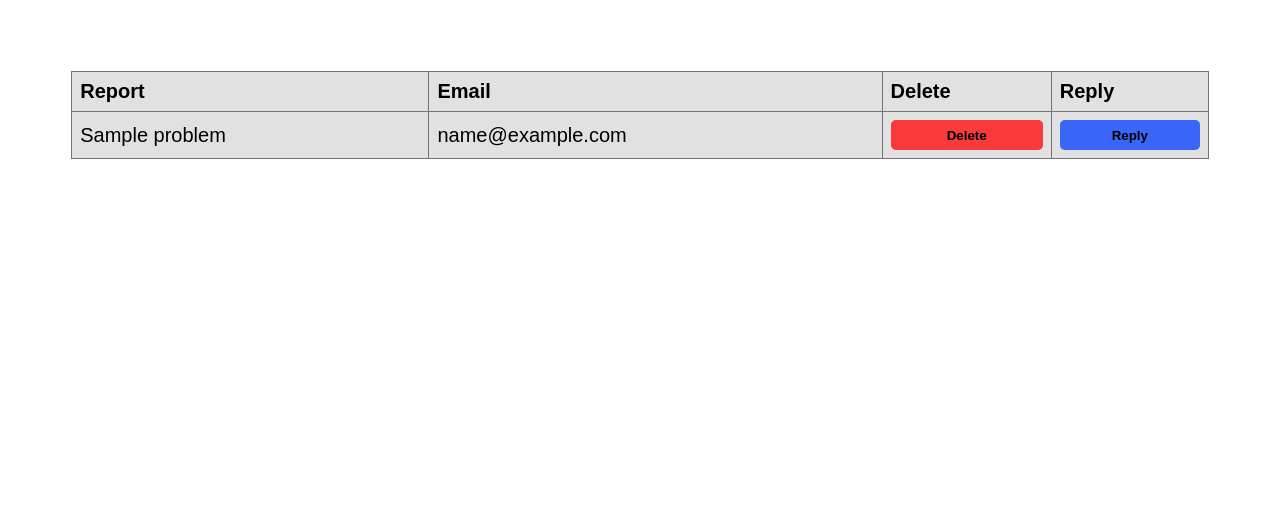
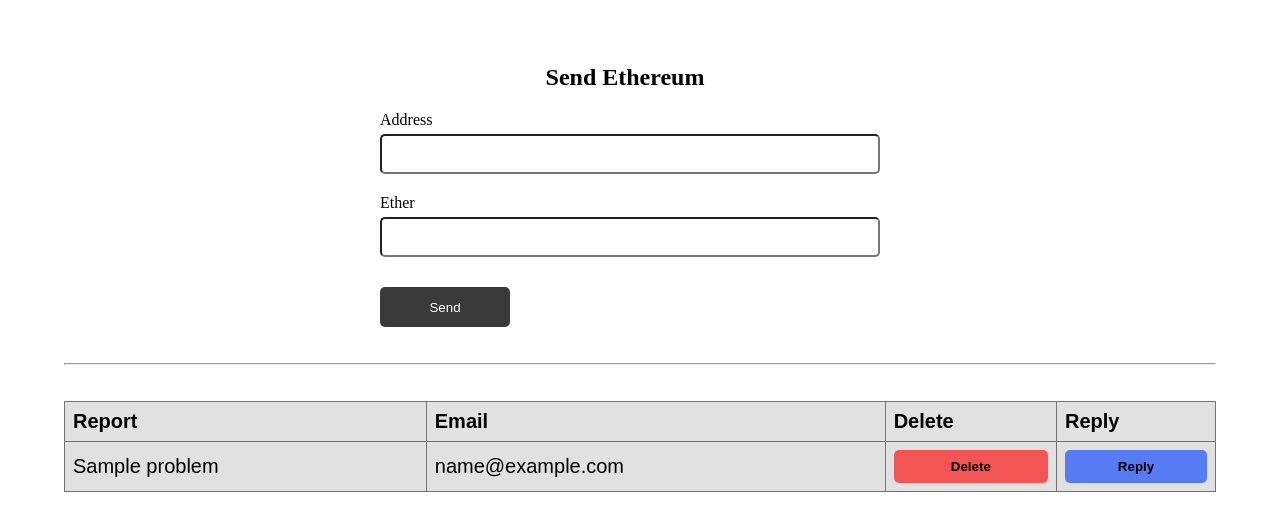
Before and after one commit to JFKongphop/main-etherscan, a Flask app: template templates/admin.html in a window 1280 px wide. Shown: the top 531 px of the page. Run offline with Flask 2, Linux system fonts and the light colour scheme; the template is opened without the code that fills it: most values are stand-ins (such as "Sample title", 1, 10 or a date in 2020).

Commit message:
send-ether

```diff
--- a/app.py
+++ b/app.py
@@ -8,6 +8,7 @@ import requests
 import json
 import smtplib
 from solcx import compile_source
+from web3.gas_strategies.rpc import rpc_gas_price_strategy
 
 
 app = Flask(__name__, template_folder="templates")
@@ -226,16 +227,55 @@ def loginAdmin():
             flash('Only Admin', 'danger')
             return redirect('/')
 
+# send ether to someone only admin
+@app.route("/sendEther", methods=["POST"])
+def sendEther():
+    addressTo = request.form["address"]
+    amountTo = request.form["amount"]
 
+    w3 = Web3(Web3.HTTPProvider(hideData.GORLI))
+
+    account_from = {
+        "private_key": hideData.PRIVATE_KEY,
+        "address": hideData.ADDRESS,
+    }
+    address_to = addressTo
+
+    print(
+        f'Attempting to send transaction from { account_from["address"] } to { address_to }'
+    )
+
+    w3.eth.set_gas_price_strategy(rpc_gas_price_strategy)
+
+    tx_create = w3.eth.account.sign_transaction(
+        {
+            "nonce": w3.eth.get_transaction_count(account_from["address"]),
+            "gasPrice": w3.eth.generate_gas_price(),
+            "gas": 21000,
+            "to": address_to,
+            "value": w3.toWei(amountTo, "ether"),
+        },
+        account_from["private_key"],
+    )
+
+    tx_hash = w3.eth.send_raw_transaction(tx_create.rawTransaction)
+    tx_receipt = w3.eth.wait_for_transaction_receipt(tx_hash)
+
+    print(f"Transaction successful with hash: { tx_receipt.transactionHash.hex() }")
+
+    return redirect("/login")
+
+# render contact route
 @app.route('/contact')
 def contactPage():
     return render_template('contact.html')
 
+# render deploy route
 @app.route('/deploy')
 def deployPage():
     return render_template('deploy.html')
 
-# add data to database but some error
+# add data to database but some error from user
 @app.route('/report', methods=["POST"])
 def report():
     email = request.form["email"]
@@ -243,6 +283,7 @@ def report():
 
     print(email, report)
 
+    # send data to database
     mydb = connectDatabase()
     mycursor = mydb.cursor(dictionary=True)
     sql = "INSERT INTO data (email, problem) VALUES (%s, %s)"
@@ -250,6 +291,7 @@ def report():
     mycursor.execute(sql, val)
     mydb.commit()
 
+    # show after send
     flash('Report send', 'primary')
     return redirect("/")
 
@@ -262,6 +304,7 @@ def readApi():
 
     myResult = myCursor.fetchall()
 
+    # show data route after report
     return make_response(jsonify(myResult), 200)
 
 # delete data by id
@@ -278,6 +321,7 @@ def deleteReport(id):
 
     return redirect("/login")
 
+# get email to reply and id to delete reply
 @app.route("/api/reply/<email>/<id>")
 def replyReport(id, email):
     return render_template(
@@ -286,17 +330,20 @@ def replyReport(id, email):
         email = email
     )
 
+# reply to client
 @app.route("/replyToClient", methods=["POST"])
 def replyToClient():
     #send email
     email = hideData.EMAIL
     password = hideData.PASSWORD
 
+    # request data for send to client
     message = request.form["message"]
     to = request.form["to"]
     id = request.form["id"]
     print(to, id)
 
+    # send email to client
     server = smtplib.SMTP('smtp.gmail.com:587')
     server.starttls()
     server.login(email, password)
--- a/static/styles/admin.css
+++ b/static/styles/admin.css
@@ -1,5 +1,13 @@
 .container-admin{
     padding: 5%;
+}
+
+.send-console{
+
+    display: flex;
+    flex-direction: column;
+    justify-content: center;
+    align-items: center;
 }
 
 table {
@@ -11,26 +19,16 @@ table {
 
   }
 
-  td, th {
+td, th {
     border: 1px solid #757474;
     text-align: left;
     padding: 8px;
-  }
-
-  /* tr:nth-child(even) {
-    background-color: #dddddd;
-  } */
-
-.btn-a{
-    display: flex;
-    justify-content: center;
-    align-items: center;
 }
 
 .delete-btn{
-    background: rgba(255, 0, 0, 0.495);
+    background: rgba(255, 0, 0, 0.618);
     width: 100%;
-    height: 30px;
+    height: 33px;
     border: none;
     border-radius: 5px;
     cursor: pointer;
@@ -43,9 +41,9 @@ table {
 }
 
 .edit-btn{
-    background: rgba(0, 60, 255, 0.498);
+    background: rgba(0, 60, 255, 0.614);
     width: 100%;
-    height: 30px;
+    height: 33px;
     border: none;
     border-radius: 5px;
     cursor: pointer;
--- a/templates/admin.html
+++ b/templates/admin.html
@@ -1,9 +1,31 @@
 <head>
     <title>Admin</title>
     <link rel="stylesheet" href="{{ url_for('static', filename='styles/admin.css') }}">
+    <link rel="stylesheet" href="{{ url_for('static', filename='styles/login.css') }}">
 </head>
 
 <div class="container-admin">
+    <div class="send-console">
+        <h2 class="head-login">Send Ethereum</h2>
+        <form action="/sendEther" method="post">
+            <div class="loginData">
+                <label for="">Address</label>
+                <input type="text" name="address">
+            </div>
+            <div class="loginData">
+                <label for="">Ether</label>
+                <input type="text" name="amount">
+            </div>
+            <div class="submit-login">
+                <button class="login-to" type="submit">Send</button>
+            </div>
+        </form>
+    </div>
+    <br>
+    <br>
+    <hr>
+    <br>
+    <br>
     <table>
         <tr>
             <th>Report</th>
@@ -17,25 +39,17 @@
                 <td>{{ report["email"] }}</td>
                 <td>
                     <div class="btn-a">
-                        <a
-                            class="delete-btn"
-                            href="/api/delete/{{report["id"]}}"
-                            onclick="return confirm('Do you want to delete')"
-                        >
+                        <a href="/api/delete/{{report["id"]}}" onclick="return confirm('Do you want to delete')">
                             <button class="delete-btn">Delete</button>
                         </a>
                     </div>
                 </td >
                 <td>
                     <div class="btn-a">
-                        <a
-                            class="edit-btn"
-                            href="/api/reply/{{report["email"]}}/{{report["id"]}}"
-                        >
+                        <a href="/api/reply/{{report["email"]}}/{{report["id"]}}">
                             <button class="edit-btn">Reply</button>
                         </a>
                     </div>
-
                 </td>
             </tr>
         {% endfor %}
```
Also changed, not shown: static/script/layout.js (+0 -31 lines), static/script/script.js (deleted), static/styles/address.css (deleted), static/styles/block.css (deleted), static/styles/transaction.css (deleted).
